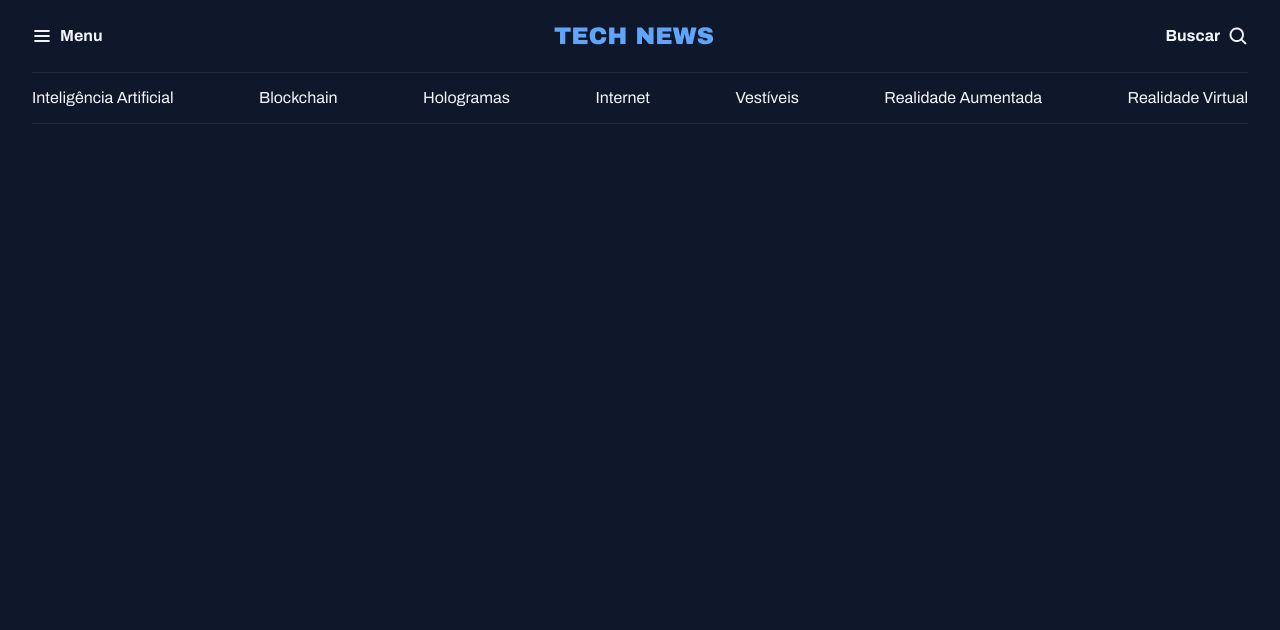
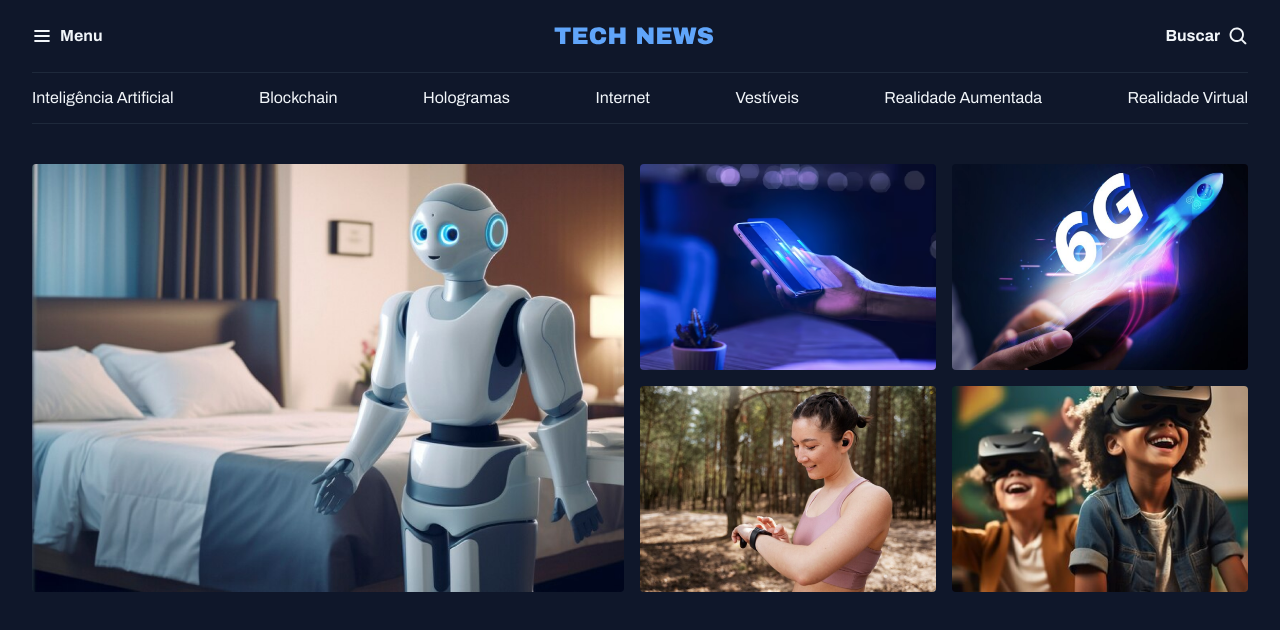
Before and after one commit to FeGonca/portaldenoticias, a plain HTML site: page index.html in a window 1280 px wide. Drawn offline with Linux system fonts and the light colour scheme.

Commit message:
Estruturando a seção destaques

```diff
--- a/index.html
+++ b/index.html
@@ -34,5 +34,18 @@
             <a href="#">Realidade Virtual</a>
         </div>
     </header>
+    <main class="container grid">
+        <section id="featured" class="grid grid-flow-col gap-16">
+            <div>
+                <img src="assets/images/Image 01.png" alt="">
+            </div>
+            <div class="grid grid-cols-2 gap-16">
+                <img src="assets/images/Image 02.png" alt="">
+                <img src="assets/images/Image 03.png" alt="">
+                <img src="assets/images/Image 04.png" alt="">
+                <img src="assets/images/Image 05.png" alt="">
+            </div>
+        </section>
+    </main>
 </body>
 </html>
--- a/styles/global.css
+++ b/styles/global.css
@@ -40,15 +40,16 @@ h1, h2, h3 {
     font: inherit;
 }
 
+img {
+    max-width: 100%;
+}
+
 .container {
     max-width: 1280px;
     padding-inline: 32px;
     margin-inline: auto;
 }
-.grid {
-    display: grid;
+
+main {
+    margin-top: 40px;
 }
-
-.grid-flow-col {
-    grid-auto-flow: column;
-}
--- a/styles/index.css
+++ b/styles/index.css
@@ -1,2 +1,4 @@
 @import url(global.css);
+@import url(utilyts.css);
 @import url(header.css);
+@import url(sections.css);
--- /dev/null
+++ b/styles/sections.css
@@ -0,0 +1,7 @@
+#featured {
+    img {
+        height: 100%;
+        object-fit: cover;
+        border-radius: 4px;
+    }
+}
--- /dev/null
+++ b/styles/utilyts.css
@@ -0,0 +1,15 @@
+.grid {
+    display: grid;
+}
+
+.grid-flow-col {
+    grid-auto-flow: column;
+}
+
+.grid-cols-2 {
+    grid-template-columns: 1fr 1fr ;
+}
+
+.gap-16 {
+    gap: 16px;
+}
```
